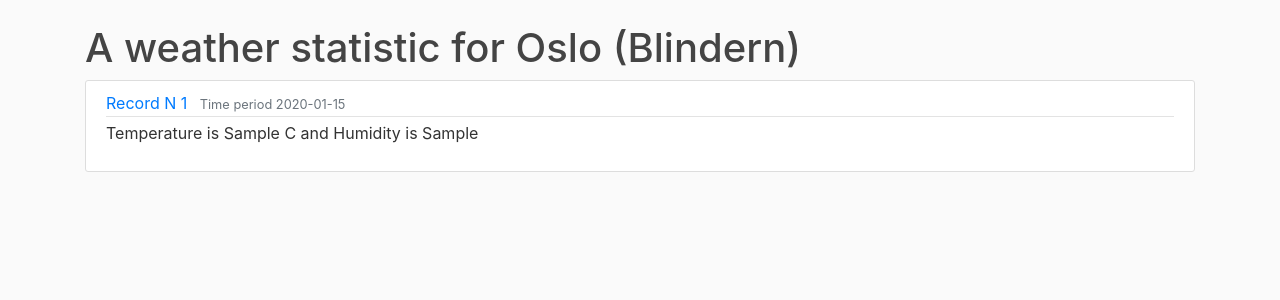
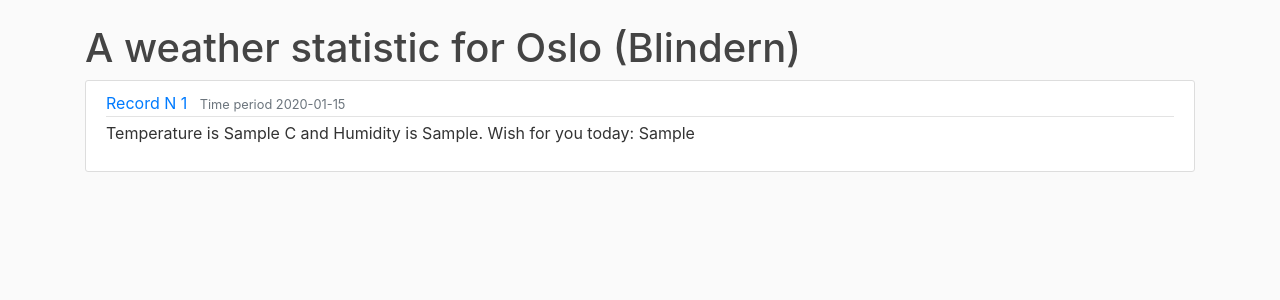
Before and after one commit to mzoorg/weather_app, a Flask app: page / in a window 1280 px wide. Shown: the part 56-356 px from the top of the page. Run offline with Flask 2, Linux system fonts and the light colour scheme; tables that the repository leaves empty hold one stand-in row (values such as "Sample post"); some libraries are stand-ins or nearby versions.

Commit message:
newfeature

```diff
--- a/app/requirements.txt
+++ b/app/requirements.txt
@@ -1,22 +1,24 @@
+alembic==1.7.6
 certifi==2021.10.8
 charset-normalizer==2.0.9
 click==8.0.3
 colorama==0.4.4
 Flask==2.0.2
+Flask-Migrate==3.1.0
 Flask-SQLAlchemy==2.5.1
 greenlet==1.1.2
 idna==3.3
 itsdangerous==2.0.1
 Jinja2==3.0.3
+Mako==1.1.6
 MarkupSafe==2.0.1
 mysql==0.0.3
 mysql-connector-python==8.0.27
 mysqlclient==2.1.0
-pip==20.2.3
 prometheus-client==0.12.0
 prometheus-flask-exporter==0.18.7
+protobuf==3.19.4
 requests==2.26.0
-setuptools==49.2.1
 SQLAlchemy==1.4.29
 urllib3==1.26.7
 Werkzeug==2.0.2
--- a/app/weather_app/config.py
+++ b/app/weather_app/config.py
@@ -8,6 +8,7 @@ SOURCES = {
     'name': 'Oslo (Blindern)',
     'id': 'SN18700'
 }
+WISHES = ['Have a good day', 'Good morning', 'Hello from application', 'Get ready!', 'Call your grandparents. They miss you']
 
 MYSQL_HOST = os.getenv('MYSQL_HOST')
 MYSQL_USER = os.getenv('MYSQL_USER')
--- a/app/weather_app/routes.py
+++ b/app/weather_app/routes.py
@@ -1,4 +1,4 @@
-import requests, json, statistics
+import requests, json, statistics, random
 from flask import render_template, redirect, flash
 from flask.helpers import url_for
 from weather_app import app, db, config
@@ -74,7 +74,13 @@ def put_db_data(json_data):
     filter_data['observ_date'] = config.REFERENCE_TIME
     filter_data['temperature'] = calculate_avg(json_data, 'air_temperature')
     filter_data['humidity'] = calculate_avg(json_data, 'relative_humidity')
-    cur_weather = Weather(station = filter_data['station'], observ_date = filter_data['observ_date'],
-            temperature = filter_data['temperature'], humidity = filter_data['humidity'])
+    filter_data['wish'] = random.choice(config.WISHES)
+    cur_weather = Weather(
+        station = filter_data['station'],
+        observ_date = filter_data['observ_date'],
+        temperature = filter_data['temperature'],
+        humidity = filter_data['humidity'],
+        whish = filter_data['wish']
+        )
     db.session.add(cur_weather)
     db.session.commit()
--- a/app/weather_app/templates/mypage.html
+++ b/app/weather_app/templates/mypage.html
@@ -9,7 +9,7 @@
                 <a class="mr-2" href="{{ url_for('get_record', record_id=record.id)}}">Record N {{ record.id }}</a>
                 <small class="text-muted">Time period {{ record.observ_date }}</small>
             </div>
-                <p class="entity-content">Temperature is {{ record.temperature }} C and Humidity is {{ record.humidity }}</p>
+                <p class="entity-content">Temperature is {{ record.temperature }} C and Humidity is {{ record.humidity }}. Wish for you today: {{ record.whish }}</p>
             </div>
         </entity>
     {% endfor %}
```
Also changed, not shown: app/weather_app/__init__.py (+10 -0 lines), app/weather_app/models.py (+3 -4 lines), deploykube/app/deployment-app.yaml (+7 -0 lines), 3 other files.
